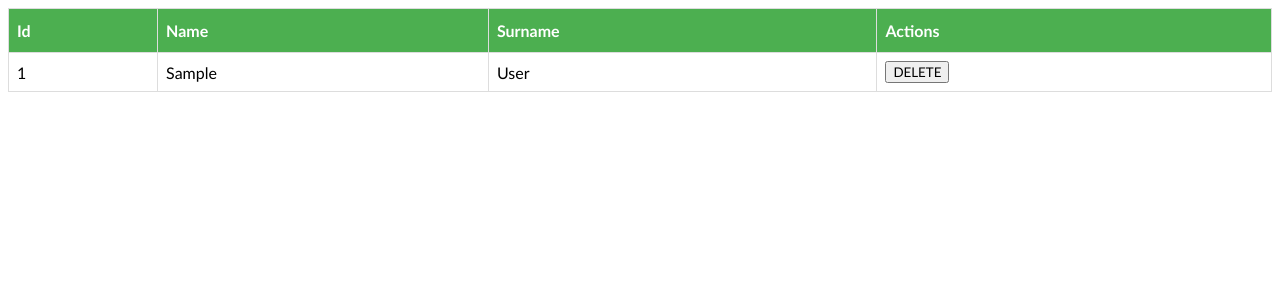
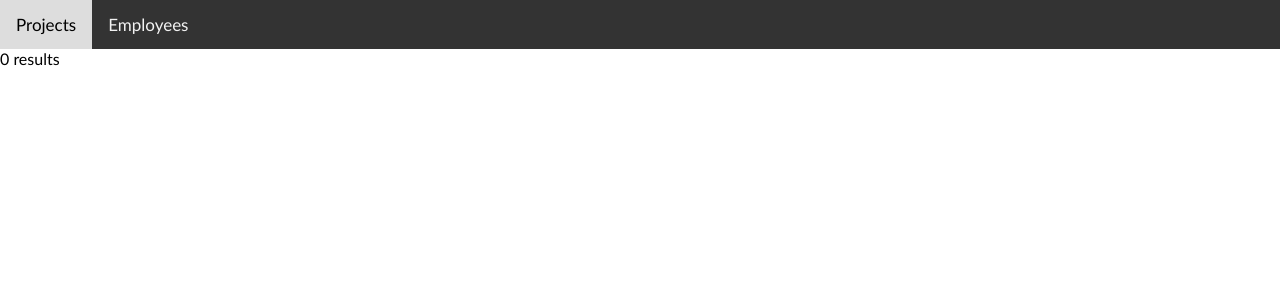
Before and after one commit to Ignas-Vaitkus/crud-app, a PHP site: page /index.php?table=1 in a window 1280 px wide. Shown: the top 300 px of the page. Run offline with PHP 8.4, Linux system fonts and the light colour scheme; tables that the repository leaves empty or names only in its code hold one stand-in row (values such as "Sample post").

Commit message:
Added projects table and delete button functionality

```diff
--- a/index.php
+++ b/index.php
@@ -1,28 +1,49 @@
 <?php
-$servername = 'localhost';
-$username = 'root';
+$hostname = 'localhost';
+$username = 'crud_user';
 $password = 'mysql';
-$dbname = 'company';
-$conn = mysqli_connect($servername, $username, $password, $dbname);
-if (!$conn) {
-    die('Connection failed: ' . mysqli_connect_error());
+$database = 'company';
+
+try {
+    $conn = mysqli_connect($hostname, $username, $password, $database);
+    if (!$conn) {
+        exit('Connection failed: ' . mysqli_connect_error());
+    }
+} catch (Exception $e) {
+    exit('Caught exception: ' . $e->getMessage());
+}
+
+$table = $_GET['table'];
+
+if (!($table == ('Employees' || 'Projects'))) {
+    $table = 'Employees';
+}
+
+if ($table === 'Employees') {
+    $headers = ['ID', 'First Name', 'Last Name'];
+} else {
+    $headers = ['ID', 'Project Name'];
 }
 
 if (isset($_GET['action']) and $_GET['action'] == 'delete') {
-    $sql = 'DELETE FROM Employees WHERE id = ?';
-    $stmt = $conn->prepare($sql);
-    $stmt->bind_param('i', $_GET['id']);
-    $res = $stmt->execute();
+    $sql = "DELETE FROM $table WHERE id = ?"; //$database.
 
-    $stmt->close();
-    mysqli_close($conn);
+    try {
+        $stmt = $conn->prepare($sql);
+        if (!$stmt) {
+            exit();
+        }
+        $stmt->bind_param('i', $_GET['id']);
+        $res = $stmt->execute();
 
-    header("Location: " . strtok($_SERVER["REQUEST_URI"], '?'));
-    die();
+        $stmt->close();
+    } catch (Exception $e) {
+        exit('Caught exception: ' . $e->getMessage());
+    }
 }
 ?>
 <!DOCTYPE html>
-<html lang='en'>
+<html lang='lt'>
 
 <head>
     <meta charset='UTF-8'>
@@ -31,6 +52,35 @@
     <style>
         * {
             font-family: 'Trebuchet MS', Arial, Helvetica, sans-serif;
+        }
+
+        body {
+            margin: 0;
+            font-family: Arial, Helvetica, sans-serif;
+        }
+
+        nav {
+            overflow: hidden;
+            background-color: #333;
+        }
+
+        nav a {
+            float: left;
+            color: #f2f2f2;
+            text-align: center;
+            padding: 14px 16px;
+            text-decoration: none;
+            font-size: 17px;
+        }
+
+        nav a:hover {
+            background-color: #ddd;
+            color: black;
+        }
+
+        nav a.active {
+            background-color: #04AA6D;
+            color: white;
         }
 
         table {
@@ -64,27 +114,46 @@
 
 <body>
     <?php
-    $sql = 'SELECT id, firstname, lastname FROM Employees';
+
+    // print('<div>' . $headers . '<div/>');
+
+    // exit(var_dump($headers));
+
+    $sql = "SELECT * FROM $table";
     $result = mysqli_query($conn, $sql);
+
+    print('<nav>
+        <a class="' . ($table === 'Projects' ? 'active' : '') . '" href="?table=Projects">Projects</a>
+        <a class="' . ($table === 'Employees' ? 'active' : '') . '" href="?table=Employees">Employees</a>
+    </nav>');
 
     if (mysqli_num_rows($result) > 0) {
         print('<table>');
         print('<thead>');
-        print('<tr><th>Id</th><th>Name</th><th>Surname</th><th>Actions</th></tr>');
+        print('<tr>');
+
+        foreach ($headers as $header) {
+            print("<th>$header</th>");
+        }
+
+        print('<th>Actions</th></tr>');
         print('</thead>');
         print('<tbody>');
         while ($row = mysqli_fetch_assoc($result)) {
-            print('<tr>'
-                . '<td>' . $row['id'] . '</td>'
-                . '<td>' . $row['firstname'] . '</td>'
-                . '<td>' . $row['lastname'] . '</td>'
-                . '<td>' . '<a href="?action=delete&id='  . $row['id'] . '"><button>DELETE</button></a>' . '</td>'
+            print('<tr>');
+
+            foreach ($row as $cell) {
+                print('<td>' . $cell . '</td>');
+            }
+
+            print('<td>' . '<a href="?table=' . $table . '&action=delete&id='  . $row['id']
+                . '"><button>DELETE</button></a>' . '</td>'
                 . '</tr>');
         }
         print('</tbody>');
         print('</table>');
     } else {
-        echo '0 results';
+        echo '<div>0 results<div/>';
     }
     mysqli_close($conn);
     ?>
```
